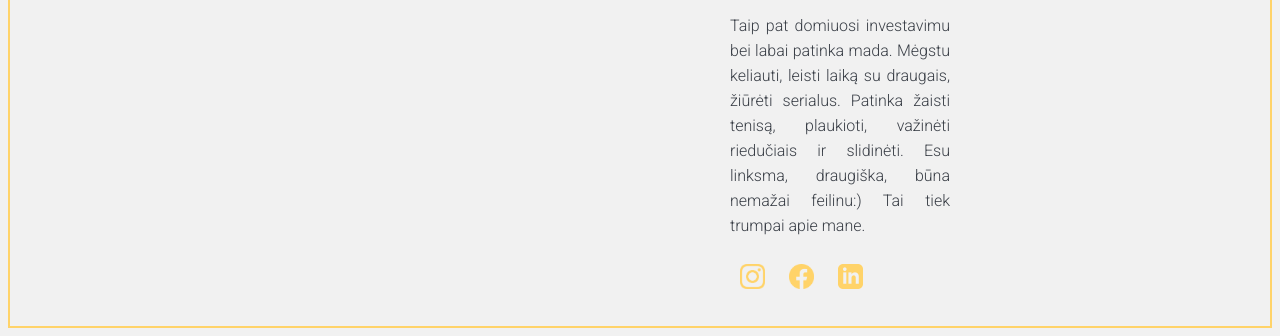
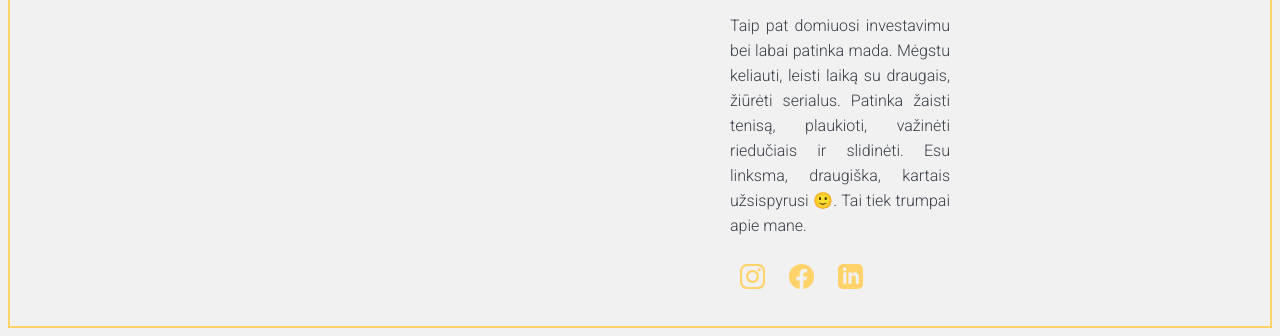
Before and after one commit to jbagaviciute/apie-save, a plain HTML site: page index.html in a window 1280 px wide. Shown: the part 531-867 px from the top of the page. Drawn offline with Linux system fonts and the light colour scheme.

Commit message:
Update index.html

```diff
--- a/index.html
+++ b/index.html
@@ -20,7 +20,7 @@
           front-end kursus. Jau kuris laikas norėjau išmokti programuoti bei tokiu būdu kurti akį traukančius dalykus. Per karantiną pradėjau daugiau tuo domėtis,
           be to pramokau šiek tiek grafinio bei 3D iliustacijų dizaino.</p>
         <p class="text">Taip pat domiuosi investavimu bei labai patinka mada. Mėgstu keliauti, leisti laiką su draugais, žiūrėti serialus.
-            Patinka žaisti tenisą, plaukioti, važinėti riedučiais ir slidinėti. Esu linksma, draugiška, būna nemažai feilinu:) Tai tiek trumpai apie mane.</p>
+            Patinka žaisti tenisą, plaukioti, važinėti riedučiais ir slidinėti. Esu linksma, draugiška, kartais užsispyrusi 🙂. Tai tiek trumpai apie mane.</p>
             <a href="https://www.instagram.com/jorunee/" target="_blank"> <img class="icons" src="ig.png" alt="ig"></a>
             <a href="https://www.facebook.com/jorune.bagaviciute" target="_blank"><img class="icons" src="fb.png" alt="fb"></a>
             <a href="https://www.linkedin.com/in/jor%C5%ABn%C4%97-bagavi%C4%8Di%C5%ABt%C4%97-67803a180/" target="_blank"><img class="icons" src="linkedin.png" alt="linkedin"></a>
```
